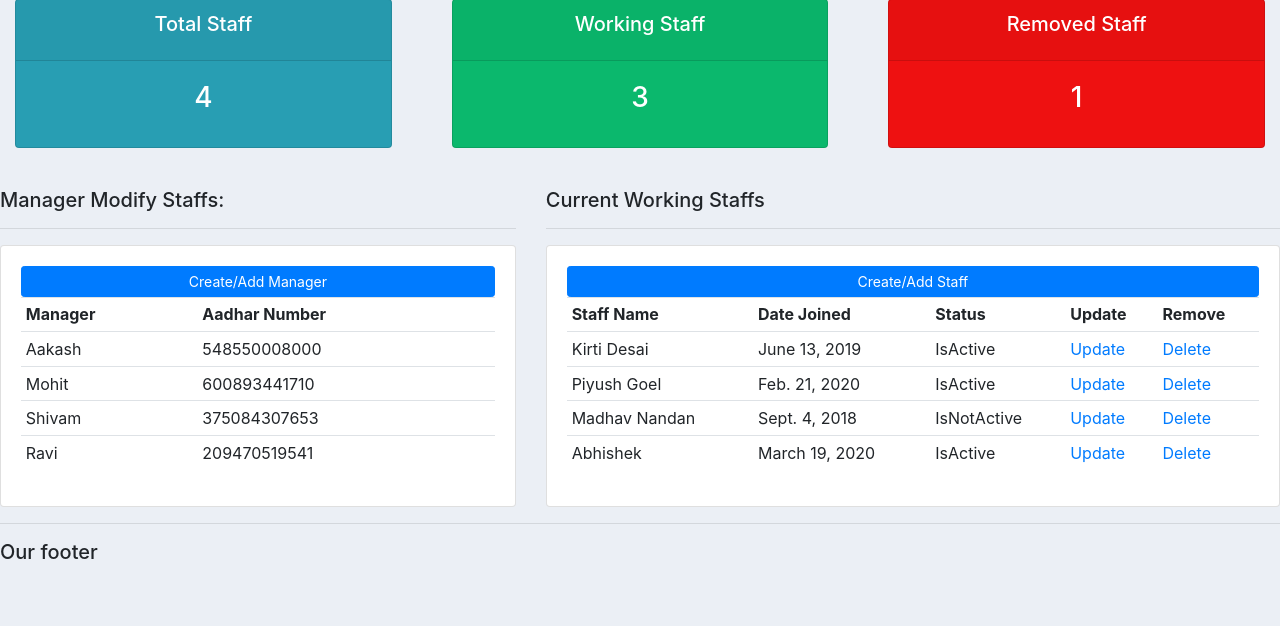
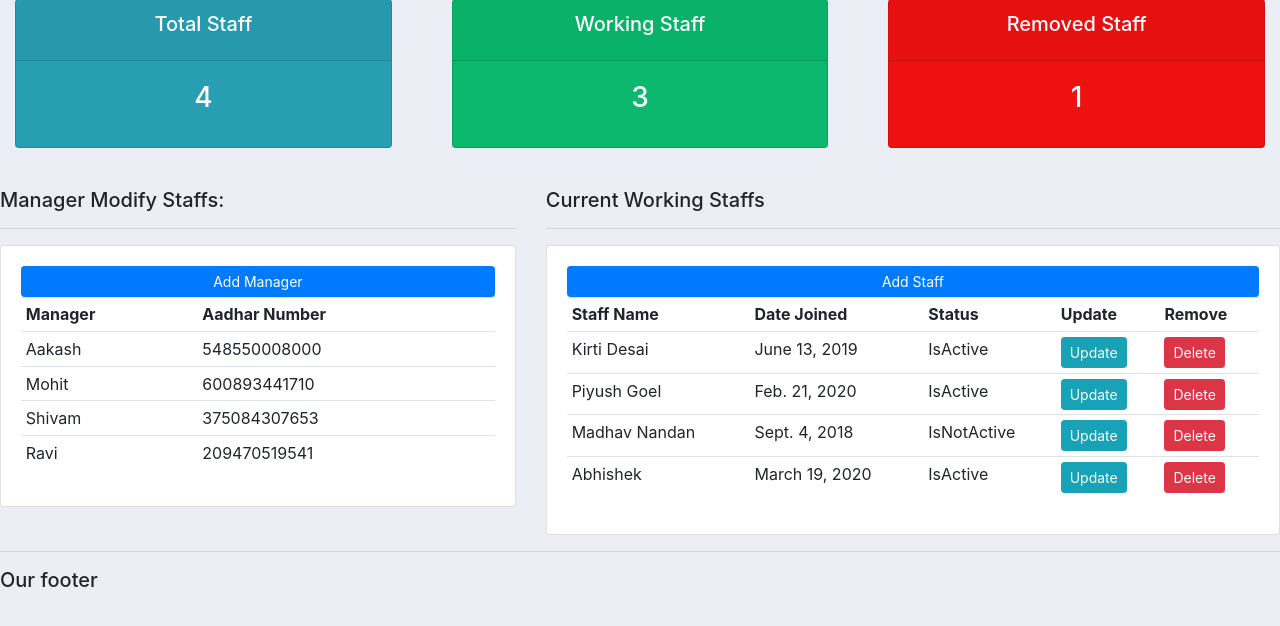
Before and after one commit to madhav06/DRF_Project, a Django app: page / in a window 1280 px wide. Shown: the part 125-751 px from the top of the page. Run offline with Django 3.2, Linux system fonts and the light colour scheme; data comes from the database, SQL or seed files in the repository; some libraries are stand-ins or nearby versions.

Commit message:
Updating ver4.1

```diff
--- a/accounts/templates/accounts/dashboard.html
+++ b/accounts/templates/accounts/dashboard.html
@@ -11,7 +11,7 @@
         <h5> Manager Modify Staffs: </h5>
         <hr>
         <div class="card card-body">
-            <a class="btn btn-primary btn-sm btn-block" href="">Create/Add Manager </a>
+            <a class="btn btn-primary btn-sm btn-block" href="">Add Manager </a>
             <table class="table table-sm">
                 <tr>
                     <!-- <th></th> -->
@@ -37,7 +37,7 @@
         <h5>Current Working Staffs </h5>
         <hr>
         <div class="card card-body">
-            <a class="btn btn-primary btn-sm btn-block" href="">Create/Add Staff</a>
+            <a class="btn btn-primary btn-sm btn-block" href="{% url 'add_staff' %}">Add Staff</a>
             <table class="table table-sm">
                 <tr>
                     <th>Staff Name</th>
@@ -51,8 +51,8 @@
 						<td>{{k.staff_name}}</td>
                         <td>{{k.date_joined}}</td>
                         <td>{{k.status}}</td>
-                        <td><a href="">Update</a></td>
-                        <td><a href="">Delete</a></td>
+                        <td><a class="btn btn-sm btn-info" href="">Update</a></td>
+                        <td><a class="btn btn-sm btn-danger" href="">Delete</a></td>
 
 					</tr>
 				{% endfor %}
--- a/accounts/templates/accounts/manager.html
+++ b/accounts/templates/accounts/manager.html
@@ -32,7 +32,7 @@
 								<td>{{m.blood_group}}</td>
 								<td>{{m.email}}</td>
 								<td>{{m.contact}}</td>
-								<td><a href="">Company Website</a></td>
+								<td><a class="btn btn-sm btn-primary" href="">Company Website</a></td>
 							</tr>
 						{% endfor %}
 
--- a/accounts/templates/accounts/navbar.html
+++ b/accounts/templates/accounts/navbar.html
@@ -7,16 +7,16 @@
     <div class="collapse navbar-collapse" id="navbarNav">
       <ul class="navbar-nav">
         <li class="nav-item active">
-          <a class="nav-link" href="#">Dashboard </a>
+          <a class="nav-link" href="{% url 'dashboard' %}">Dashboard </a>
         </li>
         <li class="nav-item">
-          <a class="nav-link" href="#">Manager</a>
+          <a class="nav-link" href="{% url 'manager' %}">Manager</a>
         </li>
         <li class="nav-item">
-            <a class="nav-link" href="#">Staff</a>
+            <a class="nav-link" href="{% url 'staff' %}">Staff</a>
         </li>
         <li class="nav-item">
-          <a class="nav-link" href="#">Utility</a>
+          <a class="nav-link" href="{% url 'utility' %}">Utility</a>
         </li>
       </ul>
     </div>
--- a/accounts/urls.py
+++ b/accounts/urls.py
@@ -8,5 +8,7 @@ urlpatterns = [
      path('signup/', views.signup, name="signup"),
      path('manager/', views.manager, name="manager"),
      path('staff/', views.staff, name="staff"),
-     path('utility/', views.utility, name="utility")
+     path('utility/', views.utility, name="utility"),
+     path('add_staff/', views.addStaff, name="add_staff")
+
 ]
--- a/accounts/views.py
+++ b/accounts/views.py
@@ -1,6 +1,7 @@
-from django.shortcuts import render
+from django.shortcuts import render, redirect
 from django.http import HttpResponse
 from .models import *
+from .forms import StaffForm
 
 
 # Create your views here.
@@ -39,3 +40,15 @@ def staff(request):
 
 def utility(request):
     return render(request, 'accounts/utility.html')
+
+
+def addStaff(request):
+    form = StaffForm()
+    if request.method == 'POST':
+        form = StaffForm(request.POST)
+        if form.is_valid():
+            form.save()
+            return redirect('/')
+
+    context = {'form': form}
+    return render(request, 'accounts/staff_form.html')
```
Also changed, not shown: accounts/forms.py (added, +8 -0 lines), accounts/templates/accounts/staff_form.html (added, +12 -0 lines), README.md.
